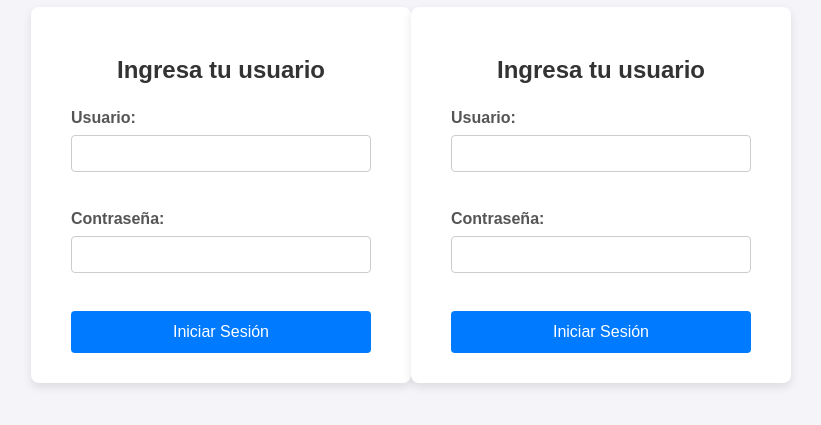
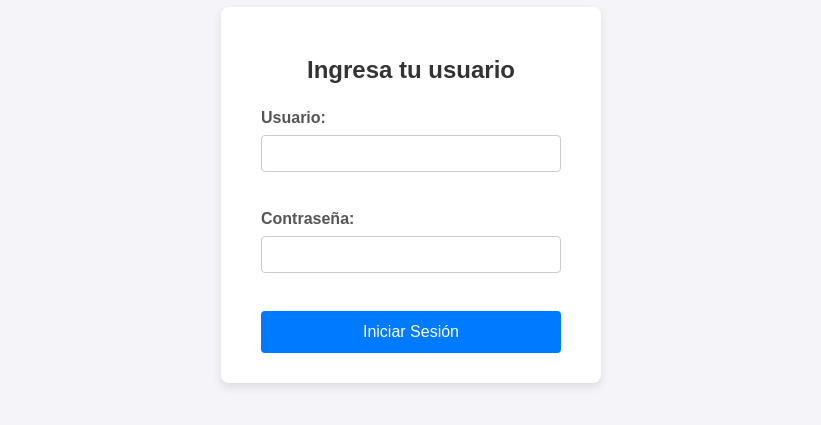
Before and after one commit to J4vi21/Formularios, a plain HTML site: page index.html in a window 1280 px wide. Shown: the part 205-630 px from the top of the page, without its empty margins (229-1050 px from the left). Drawn offline with Linux system fonts and the light colour scheme.

Commit message:
Update index.html

```diff
--- a/index.html
+++ b/index.html
@@ -1,29 +1,4 @@
-<!DOCTYPE html>
-<html lang="es">
-<head>
-    <meta charset="UTF-8">
-    <meta name="viewport" content="width=device-width, initial-scale=1.0">
-    <link rel="stylesheet" href="stily.css">
-    <title>Inicio de Sesión</title>
-</head>
-<body>
-    <div class="formulario">
-        <form action="" method="post">
 
-            <h2>Ingresa tu usuario</h2>
-
-            <label for="usuario">Usuario:</label>
-            <input type="text" name="usuario" id="usuario" required>
-            <br><br>
-
-            <label for="contraseña">Contraseña:</label>
-            <input type="password" name="contraseña" id="contraseña" required>
-            <br><br>
-
-            <input type="submit" value="Iniciar Sesión">
-
-        </form>
-    </div>
     <!DOCTYPE html>
 <html lang="es">
 <head>
```
